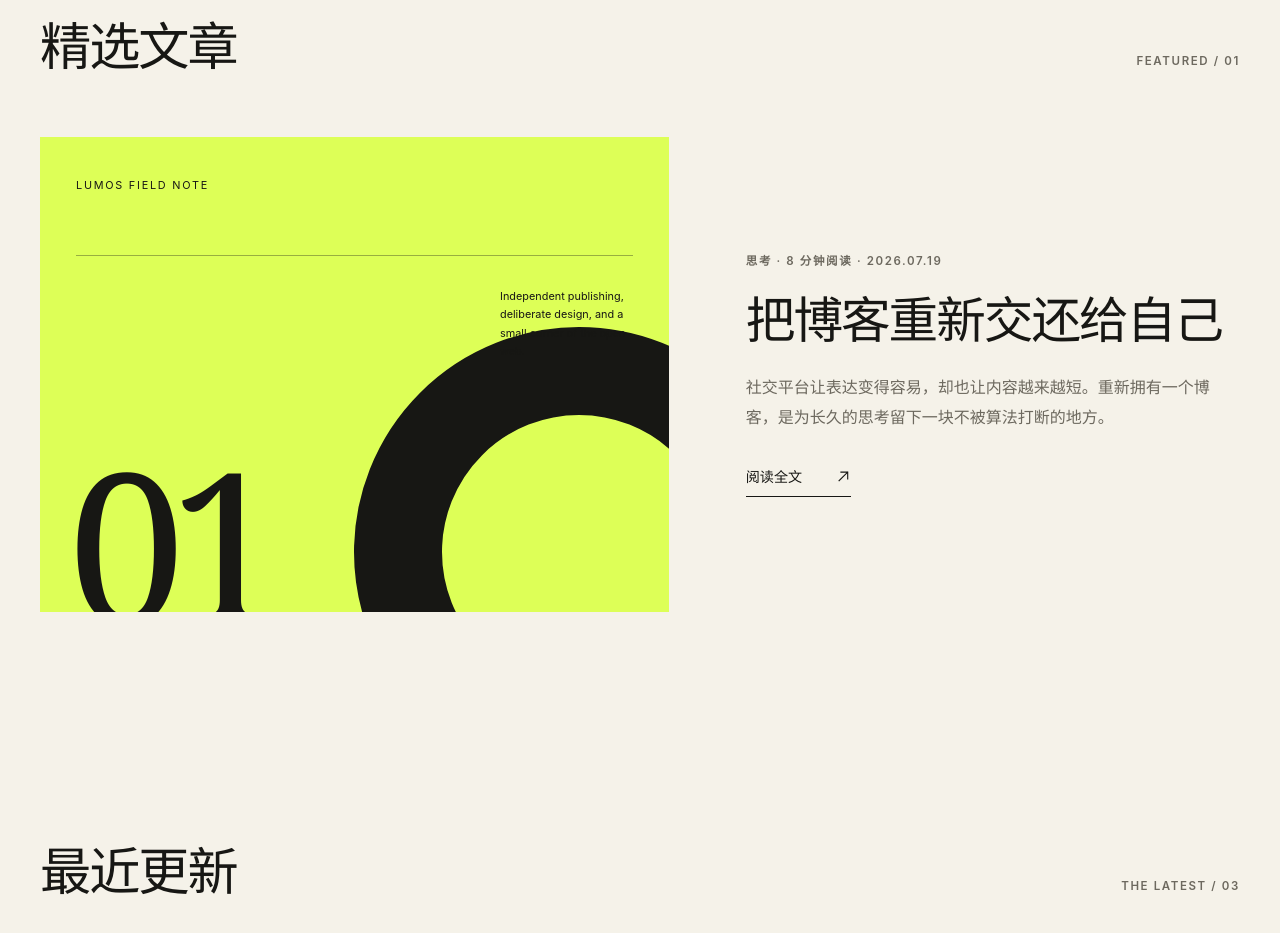
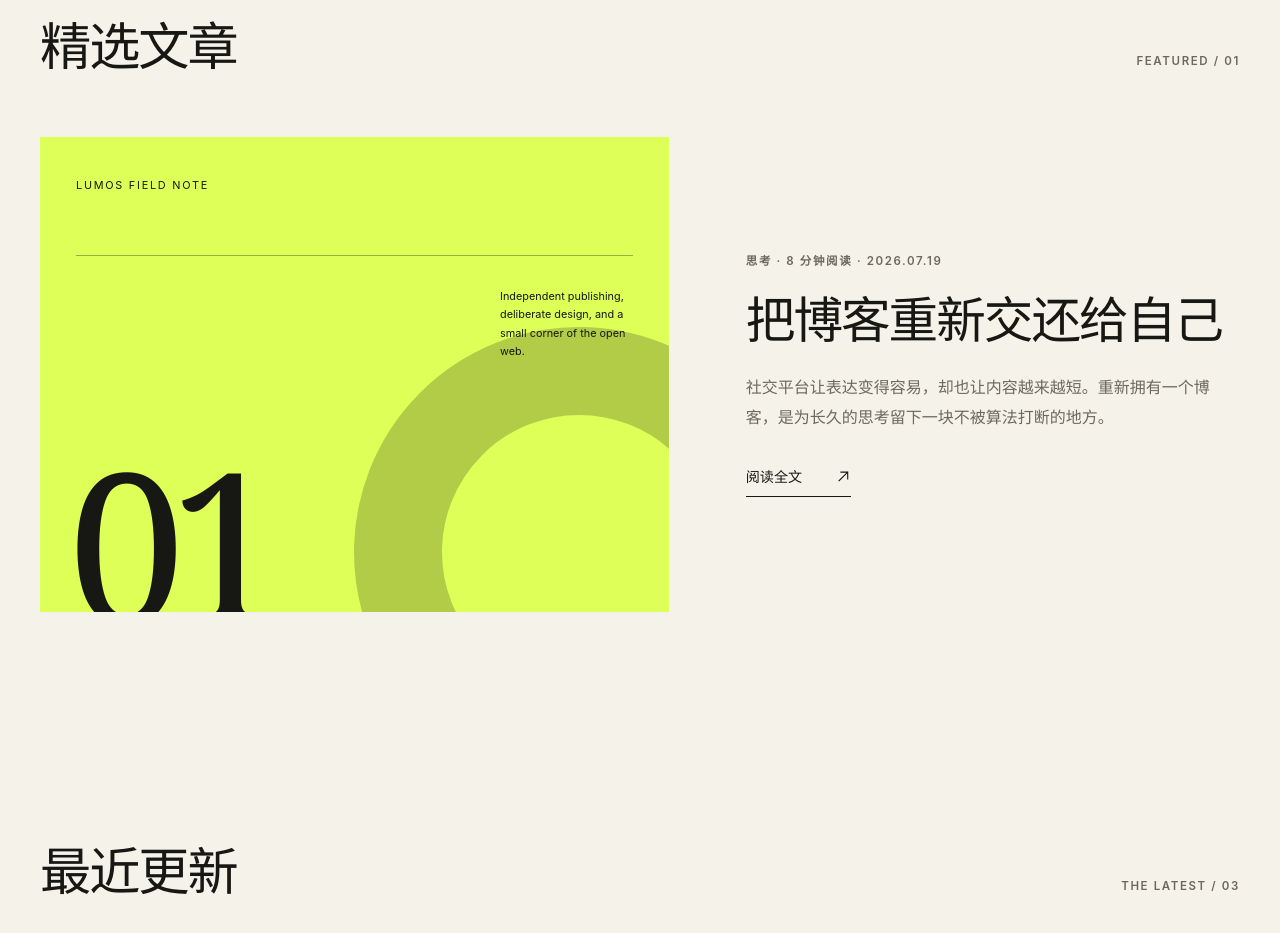
Before and after one commit to lumos706/lumos706.github.io, an Astro site: page / in a window 1280 px wide. Shown: the part 980-1913 px from the top of the page. Built offline with nearby package versions, Linux system fonts and the light colour scheme; Astro itself is replaced by a stand-in of ours.

Commit message:
fix: separate featured number from poster ring

```diff
--- a/src/pages/index.astro
+++ b/src/pages/index.astro
@@ -129,6 +129,7 @@ const latest = posts.filter((post) => post.id !== featured.id).slice(0, 3);
     overflow: hidden;
     color: #171714;
     background: #ddff57;
+    isolation: isolate;
   }
 
   .feature-poster::before {
@@ -140,6 +141,8 @@ const latest = posts.filter((post) => post.id !== featured.id).slice(0, 3);
     border: 88px solid #171714;
     border-radius: 50%;
     content: '';
+    z-index: 0;
+    opacity: 0.22;
   }
 
   .feature-poster::after {
@@ -150,11 +153,12 @@ const latest = posts.filter((post) => post.id !== featured.id).slice(0, 3);
     height: 1px;
     content: '';
     background: rgba(23, 23, 20, 0.35);
+    z-index: 0;
   }
 
-  .poster-label { font-size: 0.68rem; letter-spacing: 0.16em; }
-  .poster-number { position: absolute; bottom: -36px; left: 28px; font: 500 13.1rem / 1 var(--serif); letter-spacing: -0.08em; }
-  .poster-note { position: absolute; top: 150px; right: 34px; width: 135px; margin: 0; font-size: 0.68rem; line-height: 1.7; }
+  .poster-label { position: relative; z-index: 2; font-size: 0.68rem; letter-spacing: 0.16em; }
+  .poster-number { position: absolute; z-index: 2; bottom: -36px; left: 28px; font: 500 13.1rem / 1 var(--serif); letter-spacing: -0.08em; }
+  .poster-note { position: absolute; z-index: 2; top: 150px; right: 34px; width: 135px; margin: 0; font-size: 0.68rem; line-height: 1.7; }
   .feature-copy h3 { margin: 22px 0 24px; font: 500 clamp(2.5rem, 4vw, 3.1rem) / 1.17 var(--serif); letter-spacing: -0.04em; }
   .feature-copy p { margin: 0; color: var(--muted); font-size: 1rem; line-height: 1.9; }
   .feature-copy .text-link { margin-top: 24px; }
```
